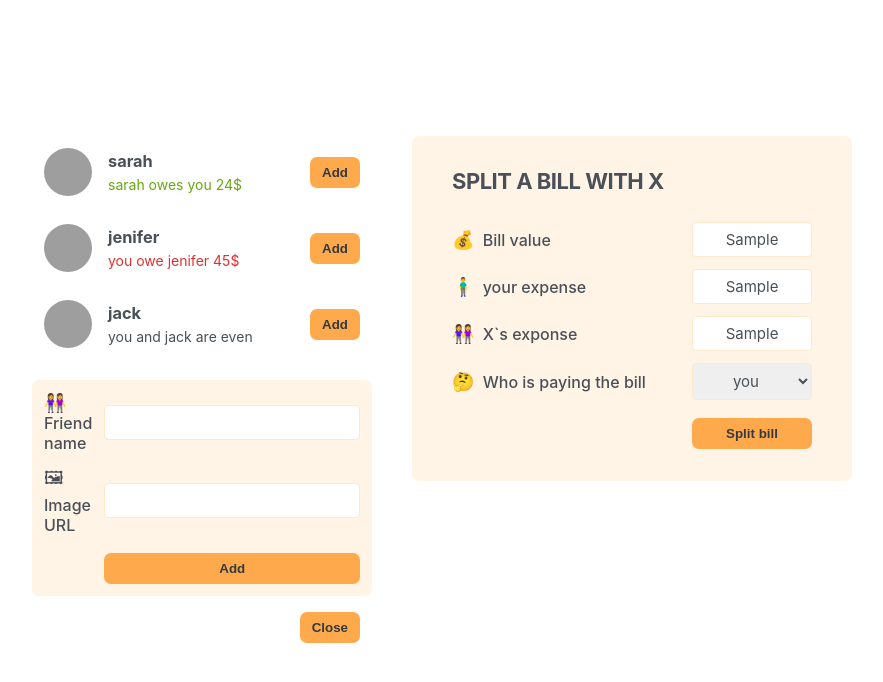
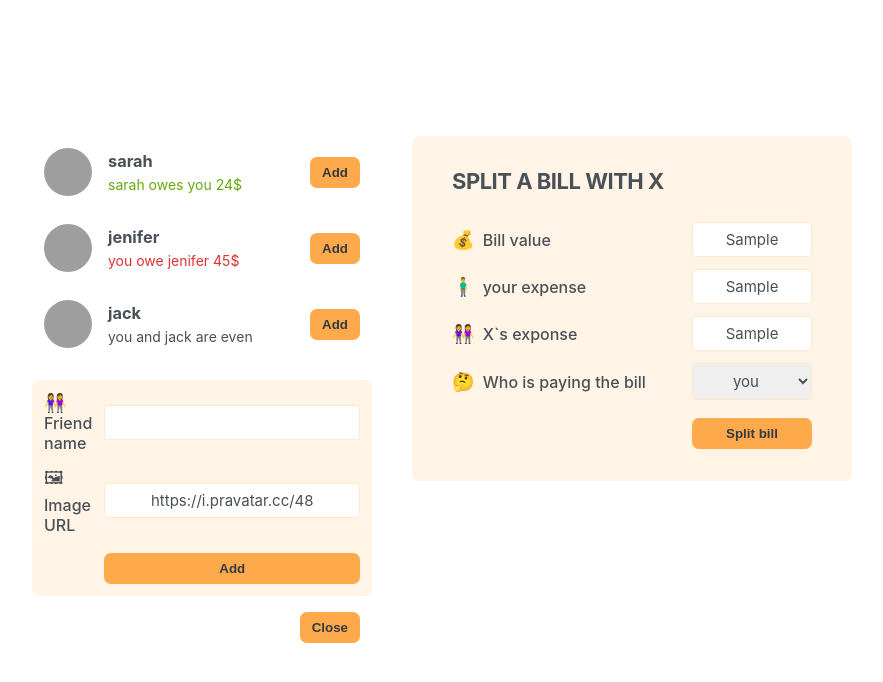
Before and after one commit to Morteza-Ebrahimii/practice-project-of-jonas, a React (Vite) app in the folder eatSplit/eatSplit/: page / in a window 1280 px wide. Both pictures are taken after typing "Sample", "Sample", "Sample" into the empty fields and a click on the button "Add friend". Shown: the top 682 px of the page, without its empty margins (198-1081 px from the left). Built offline with nearby package versions, Linux system fonts and the light colour scheme; grey boxes are pictures that could not be loaded.

Commit message:
feat: handle add friends;add in FriendsList component

```diff
--- a/eatSplit/eatSplit/src/App.jsx
+++ b/eatSplit/eatSplit/src/App.jsx
@@ -1,4 +1,4 @@
-import { Children, useState } from 'react'
+import { useState } from 'react'
 import './App.css'
 import { friends } from './data/friends'
 
@@ -12,16 +12,23 @@
 function App() {
 
   const [showAddFriend, setShowAddFriend] = useState(false)
+  const [friend, setFriend] = useState(friends)
+
 
   const handleShowAddFreind = () => {
     setShowAddFriend(show => !show)
   }
 
+  const onAddFriends = (newFriend) => {
+    setFriend([...friend, newFriend])
+    setShowAddFriend(false)
+  }
+
   return (<>
     <div className='app'>
       <div className="sidebar">
-        <FriendsList />
-        {showAddFriend && <FormaddFriends />}
+        <FriendsList friends={friend} />
+        {showAddFriend && <FormaddFriends onAddFriends={onAddFriends} />}
         <Button onClick={handleShowAddFreind}>{showAddFriend ? 'Close' : 'Add friend'}</Button>
       </div>
       <FormSplitBill />
@@ -32,7 +39,7 @@
 export default App
 
 
-function FriendsList() {
+function FriendsList({ friends }) {
 
   return (
     <ul>
@@ -58,15 +65,37 @@
 
 
 
-function FormaddFriends() {
+function FormaddFriends({ onAddFriends }) {
+
+  const [name, setName] = useState('')
+  const [image, setImage] = useState('https://i.pravatar.cc/48')
+
+
+  const handleSubmit = (e) => {
+    e.preventDefault()
+
+    if (!name || !image) return
+    const id = crypto.randomUUID()
+
+    const newItem = {
+      id,
+      name,
+      image: `${image}?=${id}`,
+      balense: 0
+    }
+
+    onAddFriends(newItem);
+  }
+
+
 
   return (
-    <form className='form-add-friend'>
+    <form className='form-add-friend' onSubmit={handleSubmit}>
       <label>👭Friend name</label>
-      <input type="text" />
+      <input type="text" value={name} onChange={(e => setName(e.target.value))} />
 
       <label>🖼 Image URL</label>
-      <input type="text" />
+      <input type="text" value={image} onChange={(e => setImage(e.target.value))} />
 
       <Button>Add</Button>
 
```
